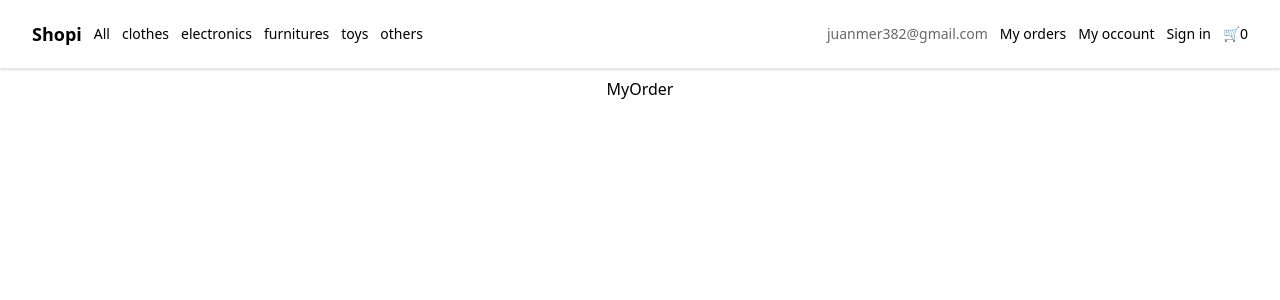
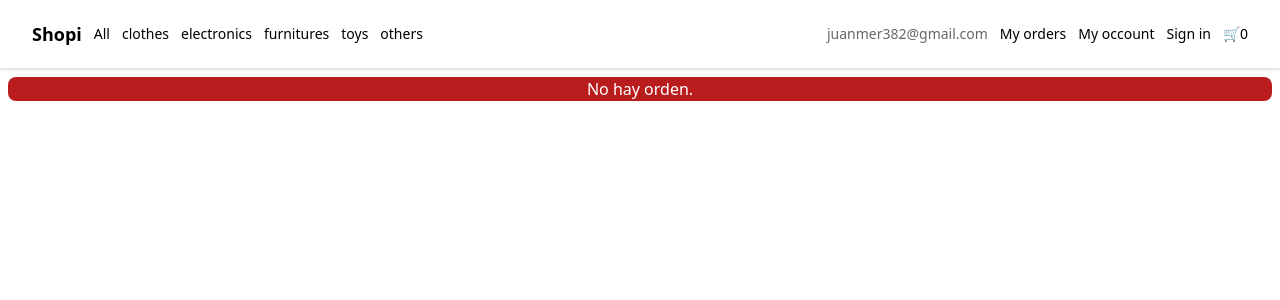
Before and after one commit to Eddy-Huaylla/platzi-curso-react-vite-tailwind-css, a React (Vite) app: page /my-order in a window 1280 px wide. Shown: the top 300 px of the page. Built offline with nearby package versions, Linux system fonts and the light colour scheme.

Commit message:
Add order summary

```diff
--- a/src/components/OrderCart/index.jsx
+++ b/src/components/OrderCart/index.jsx
@@ -1,7 +1,7 @@
 import React, { useContext } from 'react';
 import { ShoppingCartContext } from '../../contexts/ShoppingCartContext';
 
-const OrderCart = ( { id, title, imageUrl, price, quantity } ) => {
+const OrderCart = ( { id, title, imageUrl, price, quantity, cart = true } ) => {
 	const { removeItem } = useContext( ShoppingCartContext );
 
 	return (
@@ -17,7 +17,10 @@ const OrderCart = ( { id, title, imageUrl, price, quantity } ) => {
 			</div>
 			<div className='flex items-center gap-2'>
 				<p className='text-lg font-medium'>s/{ price * quantity }</p>
-				<button onClick={ () => removeItem( id ) }>❌</button>
+
+				{
+					cart && <button onClick={ () => removeItem( id ) }>❌</button>
+				}
 			</div>
 		</div>
 	);
--- a/src/components/OrderCartTotal/index.jsx
+++ b/src/components/OrderCartTotal/index.jsx
@@ -1,6 +1,7 @@
 import React, { useContext } from 'react';
 import { ShoppingCartContext } from '../../contexts/ShoppingCartContext';
 import { useOrder } from '../../hooks/useOrder';
+import { Link } from 'react-router-dom';
 
 const OrderCartTotal = () => {
 	const { cart, getTotalPrice } = useContext( ShoppingCartContext );
@@ -16,13 +17,9 @@ const OrderCartTotal = () => {
 							<div className='font-medium text-2xl'>s/{ getTotalPrice() }</div>
 						</div>
 						<div className='flex justify-between items-center w-full'>
-							<button
-								type='button'
-								onClick={ () => addOrder() }
-								className='bg-black text-white w-full py-2 hover:bg-black/90'
-							>
+							<Link to='my-order' className='bg-black text-white w-full py-2 hover:bg-black/90' onClick={ () => addOrder() }>
 								Comprar
-							</button>
+							</Link>
 						</div>
 					</>
 				)
--- a/src/pages/MyOrder/index.jsx
+++ b/src/pages/MyOrder/index.jsx
@@ -1,10 +1,34 @@
 import React from 'react';
+import { useOrder } from '../../hooks/useOrder';
+import { OrderCart } from '../../components/OrderCart';
 
 const MyOrder = () => {
+	const { orders } = useOrder();
+
+	console.log( orders );
+
 	return (
-		<div>
-			MyOrder
-		</div>
+		<>
+			<section className='flex flex-col gap-2 w-full max-w-screen-2xl justify-items-center'>
+				{
+					orders.length === 0 && <p className='px-3 rounded-lg bg-red-700 text-white font-medium text-center'>No hay orden.</p>
+				}
+
+				{
+					orders.slice( -1 )[0]?.products.map( item =>
+						<OrderCart
+							key={ item.id }
+							id={ item.id }
+							title={ item.title }
+							imageUrl={ item.images?.[0] }
+							price={ item.price }
+							quantity={ item.quantity }
+							cart={ false }
+						/>
+					)
+				}
+			</section>
+		</>
 	);
 };
 
```
